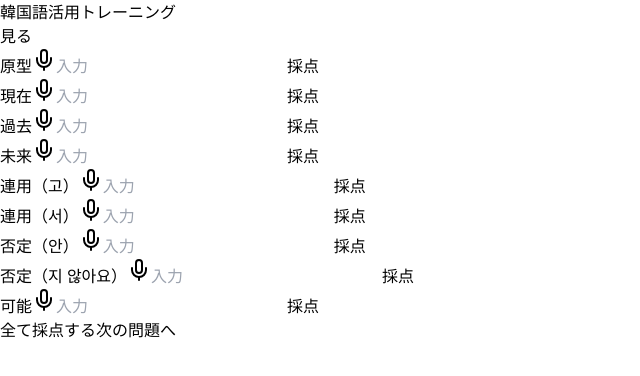
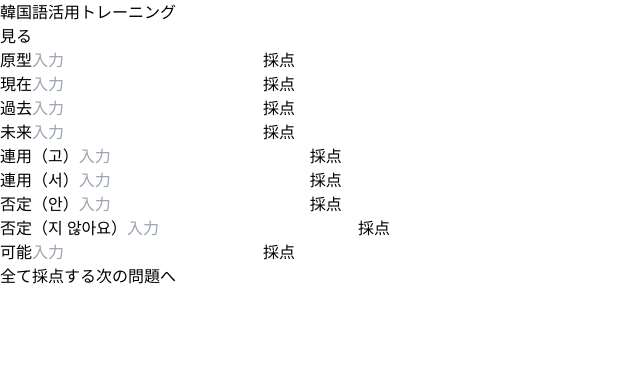
Before and after one commit to thekiai/word-katsuyou, a React (Vite) app: page / in a window 1280 px wide. Shown: the top 376 px of the page, without its empty margins (0-640 px from the left). Built offline with nearby package versions, Linux system fonts and the light colour scheme.

Commit message:
音声入力ボタンを削除

```diff
--- a/src/components/InputRow.tsx
+++ b/src/components/InputRow.tsx
@@ -1,7 +1,6 @@
-import { CheckCircle, Mic } from 'lucide-react';
+import { CheckCircle } from 'lucide-react';
 import { SpeakButton } from './SpeakButton';
 import { useSpeechSynthesis } from '../hooks/useSpeechSynthesis';
-import { useSpeechRecognition } from '../hooks/useSpeechRecognition';
 
 type InputRowProps = {
   label: string;
@@ -23,16 +22,9 @@ export function InputRow({
   onGrade,
 }: InputRowProps) {
   const { speak, isSpeaking } = useSpeechSynthesis();
-  const { isListening, startListening } = useSpeechRecognition();
 
   const handleSpeakClick = () => {
     speak(correctAnswer);
-  };
-
-  const handleMicClick = () => {
-    startListening((text) => {
-      onChange(text);
-    });
   };
 
   return (
@@ -48,21 +40,6 @@ export function InputRow({
       <label className="w-24 flex-shrink-0 font-semibold text-xs text-gray-700">
         {label}
       </label>
-      {!showResult && (
-        <button
-          type="button"
-          onClick={handleMicClick}
-          disabled={isListening}
-          className={`p-2 rounded-md transition-colors flex items-center justify-center flex-shrink-0 ${
-            isListening
-              ? 'bg-blue-100 text-blue-600 cursor-not-allowed animate-pulse'
-              : 'bg-gray-100 hover:bg-gray-200 text-gray-600 cursor-pointer'
-          }`}
-          title="音声入力"
-        >
-          <Mic className="w-4 h-4" />
-        </button>
-      )}
       <input
         type="text"
         value={value}
```
